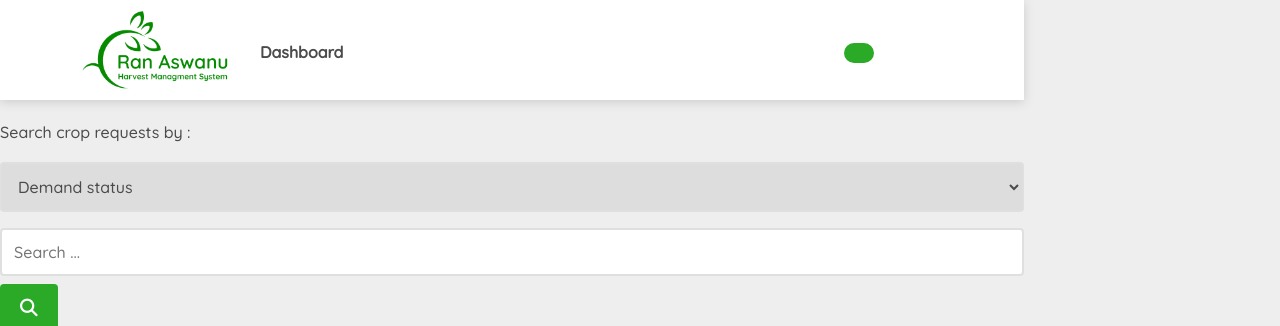
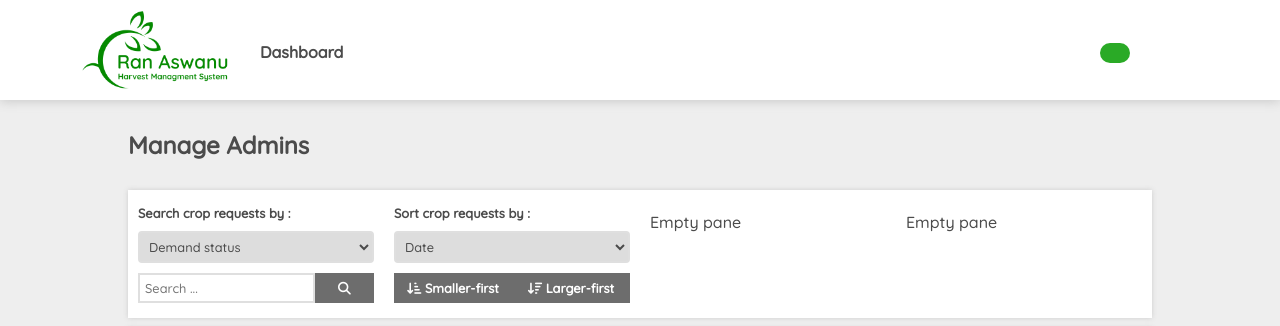
Before and after one commit to ucsc-2nd-year-group-22/RanAswanu, a PHP site: the page made by views/admin/admins.php in a window 1280 px wide. Shown: the top 326 px of the page. Run offline with PHP 8.4, Linux system fonts and the light colour scheme; the template is opened without the code that fills it, so the values that code supplies are empty; some libraries are stand-ins or nearby versions.

Commit message:
test commit 2

```diff
--- a/views/admin/admins.php
+++ b/views/admin/admins.php
@@ -1,5 +1,3 @@
-
-<!--
 <h1>Manage Admins</h1>
 
 <div class="user-tabs">
@@ -13,7 +11,7 @@
     <div class="panel-container">
         <div class="pane1">
 
-            <form class="search-bar"> -->
+            <form class="search-bar">
                 <label>Search crop requests by : </label>
                 <select placeholder="Search ...">
                     <option>Demand status</option>
```
